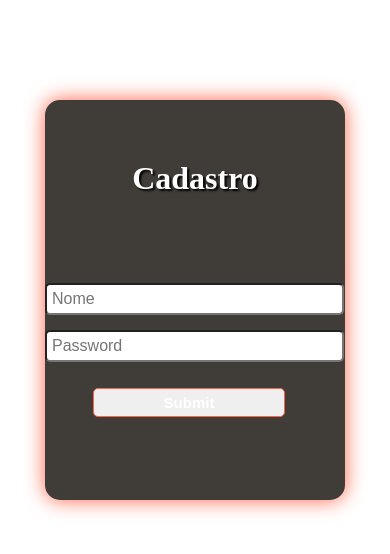
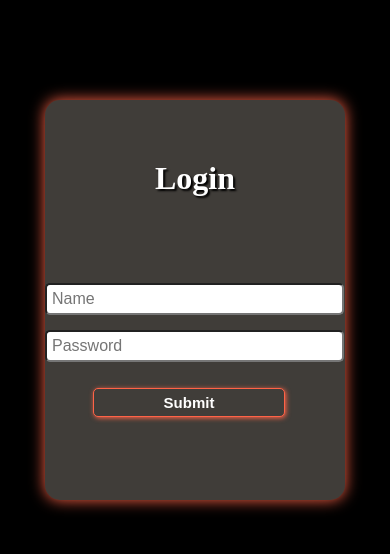
Before and after one commit to robertsudoliveira/B7webSecodProject, a plain HTML site: page index.html in a window 390 px wide. Drawn offline with Linux system fonts and the light colour scheme.

Commit message:
finishid

```diff
--- a/index.html
+++ b/index.html
@@ -21,17 +21,17 @@
 <form method="GET" action=""   class="formulario">
 
 
-     <h1>Cadastro</h1>
+     <h1>Login</h1>
     <labe>
 
-        <input  class="nome" type="name"  name="nome"  autocomplete="off"  placeholder="nome" autofocus   required  >
+        <input  class="nome" type="name"  name="nome"  autocomplete="off"  placeholder="name" autofocus   required  >
     </labe>
 
 
 
     <labe>
 
-        <input type="password"  name="senha" autocomplete="off"   placeholder="password"   required>
+        <input type="password"  name="password" autocomplete="off"   placeholder="password"   required>
     </labe>
 
 
--- a/style.css
+++ b/style.css
@@ -1,6 +1,10 @@
 
 
 
+
+ body{
+     background-color:  #000000;
+ }
 input{
     outline:none;
     padding: 5px;
@@ -28,9 +32,9 @@ input, .nome{
     display: block;
     margin: 0 auto;
     border-radius: 15px;
-    box-shadow: 0px 0px 20px tomato;
+    box-shadow: 0px 0px 15px tomato;
     margin-top: 100px;
-    transition:  all 2s linear;
+    transition:  all 1s linear;
 
 }
 h1{
@@ -43,42 +47,28 @@ h1{
 }
 
 .button{
-
+    color: white;
     border: 1px solid tomato;
-    color:white;
     width: 12rem;
     margin: 1rem;
     margin-left: 16%;
     text-align: center;
     font-weight: bolder;
     font-size: 15px;
-    color:white;
     transition: all 2s linear;
+    background-color:#403d39;
+    transition: all 0s linear;
+    box-shadow: 1px 1px 5px tomato;
 }
 
 .button:hover{
-    background:linear-gradient(black ,red);
+    background-color: tomato;
+
 
 
 }
 
 
-@media (min-width: 500px){
-body{
-
-    background-color: black;
-
-}
-
-    @media (max-width: 600px){
-
-        body{
-        background-color:red;
-    }
-
-
-}
-}
 
 .formulario:hover{
     height: 430px;
```
